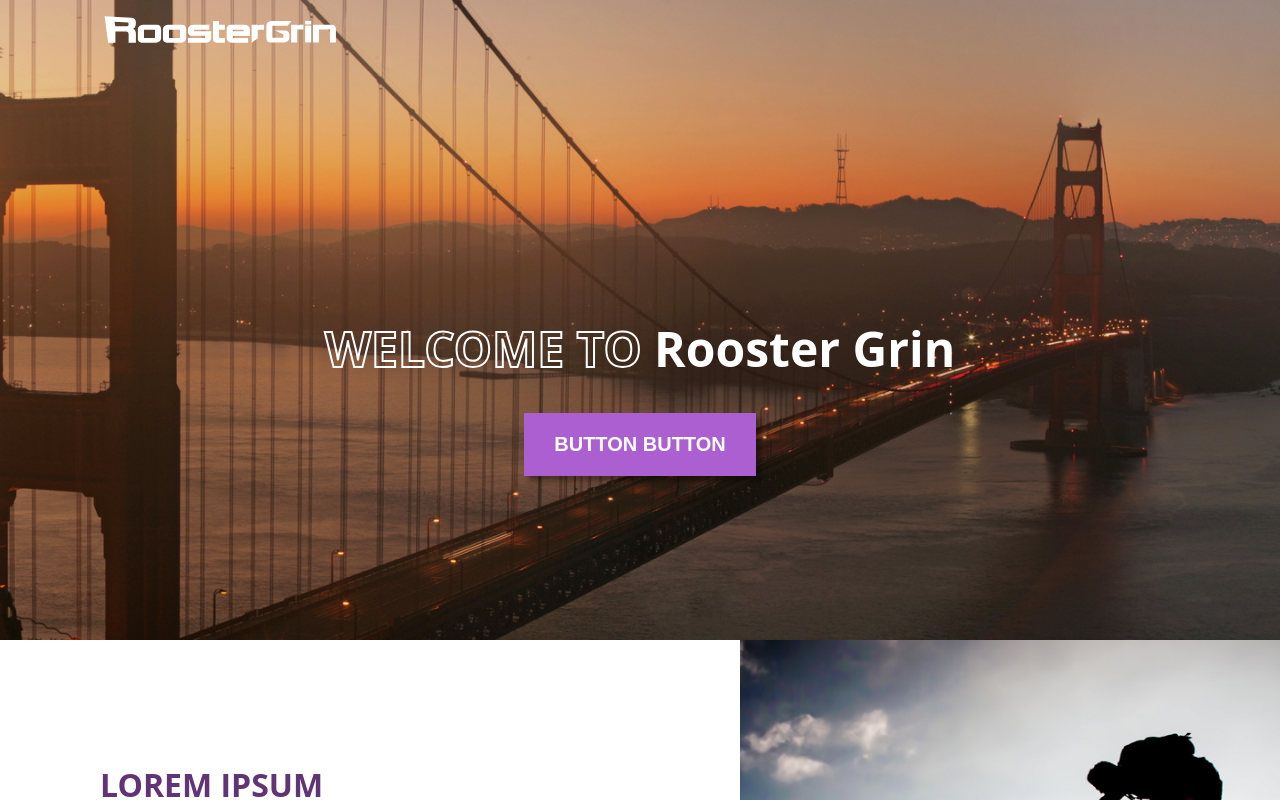
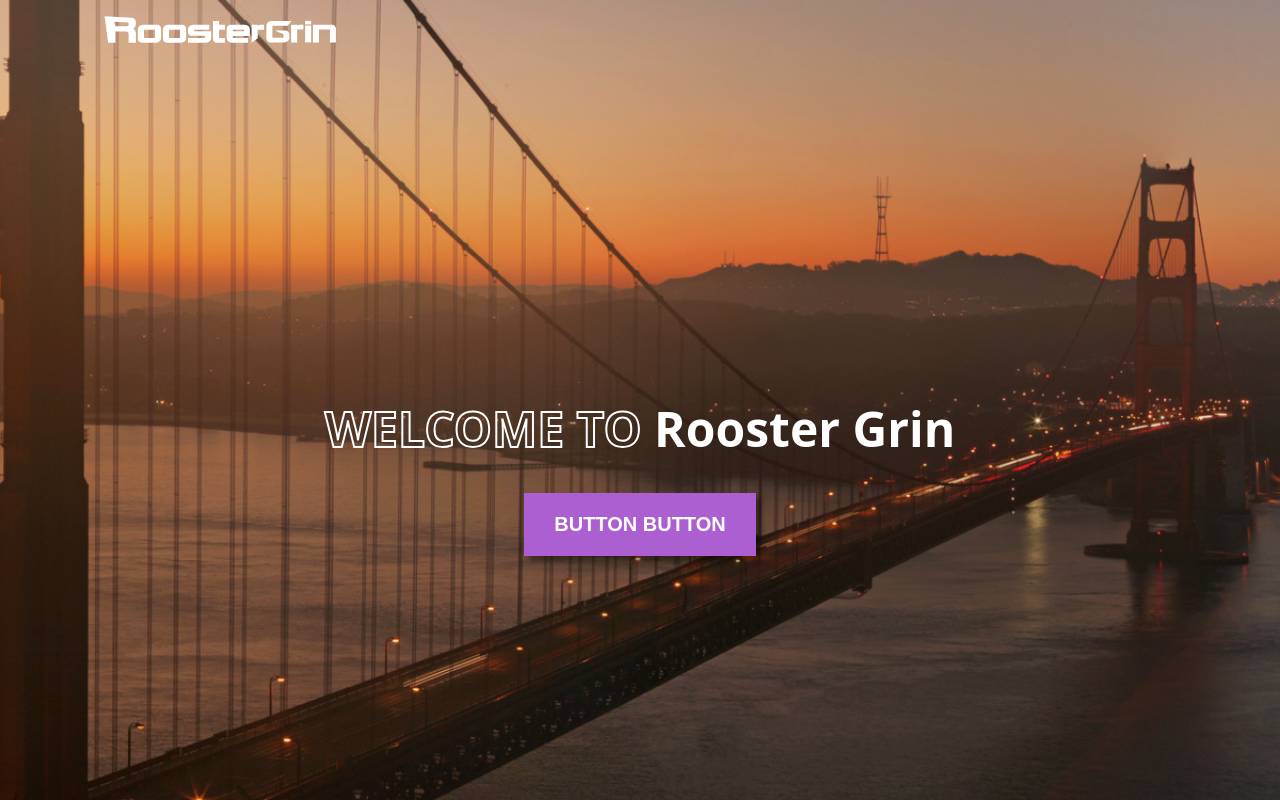
Before and after one commit to Loquen/rooster-grin, a React (Create React App) app: page / in a window 1280 px wide. Shown: the top 800 px of the page. Built offline with nearby package versions, Linux system fonts and the light colour scheme.

Commit message:
add fade in for hero, bounce for icons

```diff
--- a/src/App.scss
+++ b/src/App.scss
@@ -19,11 +19,18 @@ body {
 
   .hero {
     background-image: url('/hero.jpg');
-    height: 80vh;
+    height: 100vh;
     background-position: center;
     background-repeat: no-repeat;
     background-size: cover;
     position: relative;
+    animation: heroFade 3s;
+    animation-timing-function: ease-out;
+
+    @keyframes heroFade {
+      from {opacity: 0;}
+      to {opacity: 1;}
+    }
 
     .nav {
       height: 5vh;
@@ -227,6 +234,16 @@ body {
       }
     }
 
+    .feature-img:hover {
+      animation: bounce 1s;
+      animation-timing-function: ease-out;
+
+      @keyframes bounce {
+        0%, 100% {transform: translateY(0);}
+        50% {transform: translateY(-5px);}
+      }
+    }
+
     .feature-title {
       text-align: center;
       text-transform: uppercase;
```
